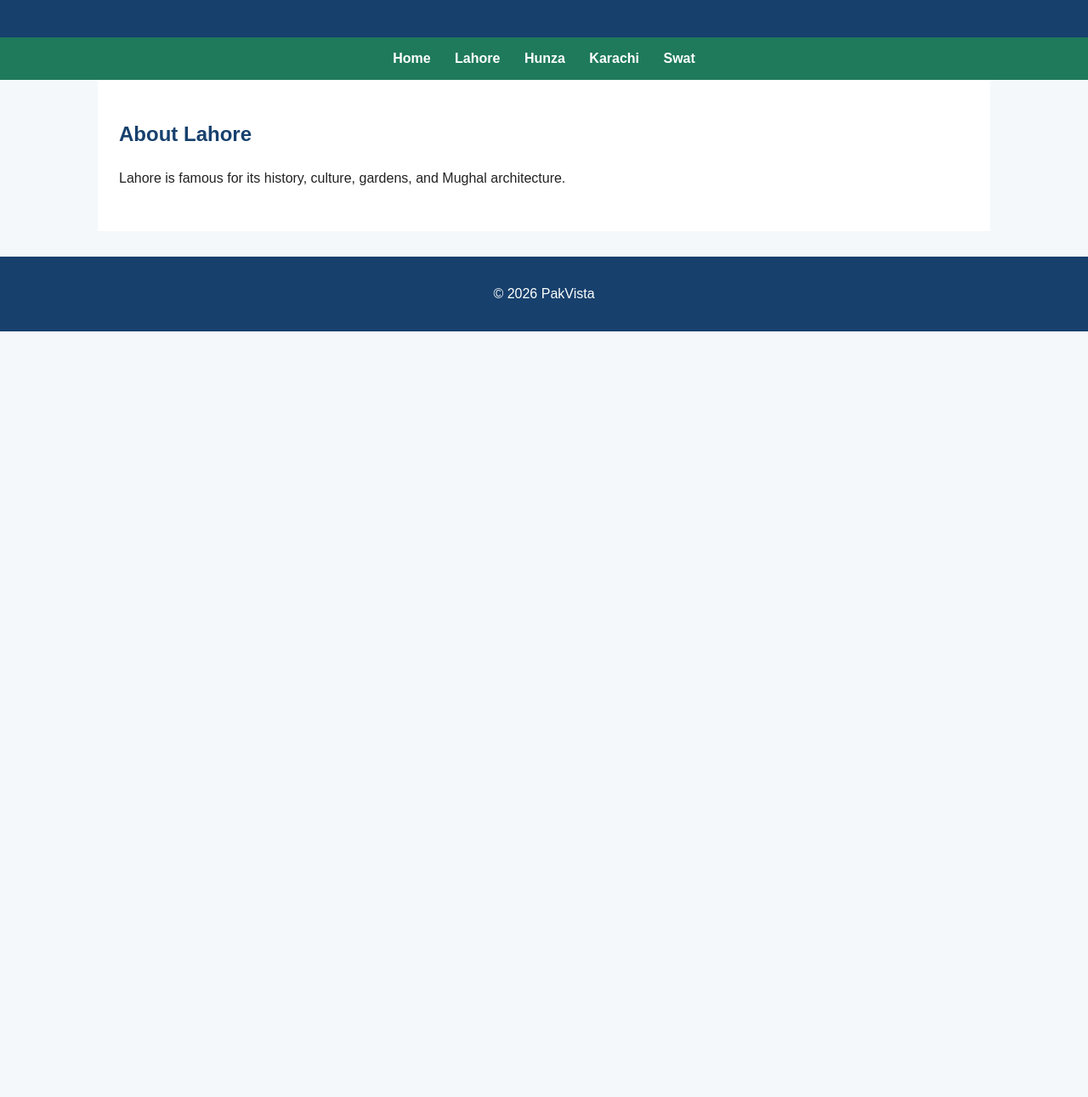
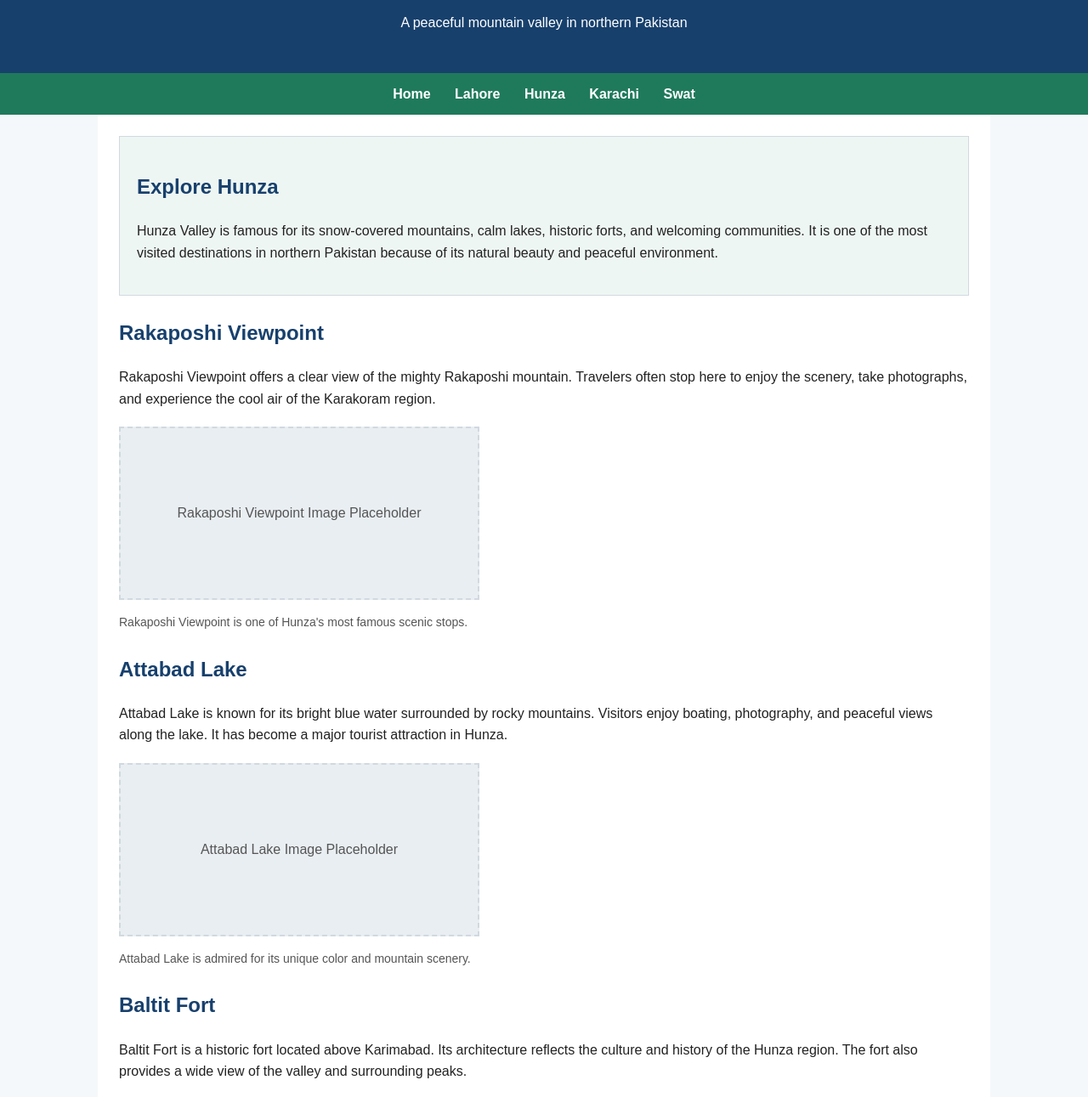
Before and after one commit to viralicious1/pakvista-cicd, a website built with Parcel: page hunza.html in a window 1280 px wide. Shown: the part 110-1401 px from the top of the page at 85% size. Before the commit the page ends 800 px from the top, so only its background shows below. Built offline with nearby package versions, Linux system fonts and the light colour scheme.

Commit message:
Update Hunza page and staging CI workflow

```diff
--- a/hunza.html
+++ b/hunza.html
@@ -2,15 +2,17 @@
 <html lang="en">
 <head>
   <meta charset="UTF-8">
-  <title>Lahore - City of Gardens</title>
+  <meta name="viewport" content="width=device-width, initial-scale=1.0">
+  <title>Hunza Valley | PakVista</title>
   <link rel="stylesheet" href="style.css">
 </head>
 <body>
-  <header>
-    <h1>Lahore - City of Gardens</h1>
+  <header class="site-header">
+    <h1>Hunza Valley</h1>
+    <p>A peaceful mountain valley in northern Pakistan</p>
   </header>
 
-  <nav class="nav-bar">
+  <nav class="nav-bar" aria-label="Main navigation">
     <a href="index.html">Home</a>
     <a href="lahore.html">Lahore</a>
     <a href="hunza.html">Hunza</a>
@@ -19,14 +21,63 @@
   </nav>
 
   <main>
-    <section>
-      <h2>About Lahore</h2>
-      <p>Lahore is famous for its history, culture, gardens, and Mughal architecture.</p>
+    <section class="hero">
+      <h2>Explore Hunza</h2>
+      <p>
+        Hunza Valley is famous for its snow-covered mountains, calm lakes, historic forts,
+        and welcoming communities. It is one of the most visited destinations in northern
+        Pakistan because of its natural beauty and peaceful environment.
+      </p>
     </section>
+
+    <article>
+      <h2>Rakaposhi Viewpoint</h2>
+      <p>
+        Rakaposhi Viewpoint offers a clear view of the mighty Rakaposhi mountain. Travelers
+        often stop here to enjoy the scenery, take photographs, and experience the cool air
+        of the Karakoram region.
+      </p>
+      <figure>
+        <div class="img-placeholder" role="img" aria-label="Image placeholder for Rakaposhi Viewpoint">
+          Rakaposhi Viewpoint Image Placeholder
+        </div>
+        <figcaption>Rakaposhi Viewpoint is one of Hunza's most famous scenic stops.</figcaption>
+      </figure>
+    </article>
+
+    <article>
+      <h2>Attabad Lake</h2>
+      <p>
+        Attabad Lake is known for its bright blue water surrounded by rocky mountains. Visitors
+        enjoy boating, photography, and peaceful views along the lake. It has become a major
+        tourist attraction in Hunza.
+      </p>
+      <figure>
+        <div class="img-placeholder" role="img" aria-label="Image placeholder for Attabad Lake">
+          Attabad Lake Image Placeholder
+        </div>
+        <figcaption>Attabad Lake is admired for its unique color and mountain scenery.</figcaption>
+      </figure>
+    </article>
+
+    <article>
+      <h2>Baltit Fort</h2>
+      <p>
+        Baltit Fort is a historic fort located above Karimabad. Its architecture reflects the
+        culture and history of the Hunza region. The fort also provides a wide view of the
+        valley and surrounding peaks.
+      </p>
+      <figure>
+        <div class="img-placeholder" role="img" aria-label="Image placeholder for Baltit Fort">
+          Baltit Fort Image Placeholder
+        </div>
+        <figcaption>Baltit Fort preserves the heritage of Hunza Valley.</figcaption>
+      </figure>
+    </article>
   </main>
 
   <footer>
-    <p>&copy; 2026 PakVista</p>
+    <p>&copy; 2026 PakVista. Hunza destination page.</p>
   </footer>
 </body>
 </html>
```
Also changed, not shown: .github/workflows/ci-staging.yml (added).
